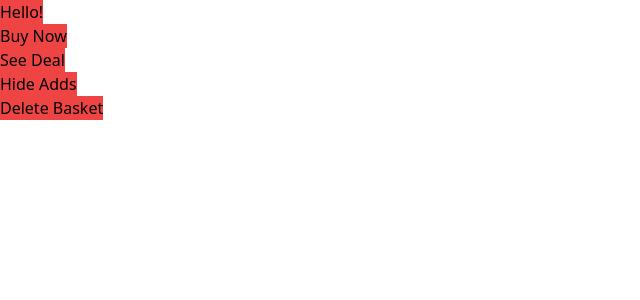
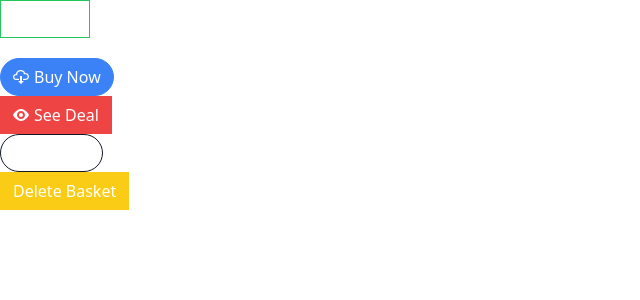
Before and after one commit to ElSmith7/react-menu-components, a React (Create React App) app: page / in a window 1280 px wide. Shown: the top 300 px of the page, without its empty margins (0-640 px from the left). Built offline with nearby package versions, Linux system fonts and the light colour scheme.

Commit message:
imported classnames and react-icons.  Created special Button component styling and overall functionality for other devs

```diff
--- a/package.json
+++ b/package.json
@@ -6,9 +6,11 @@
     "@testing-library/jest-dom": "^5.16.5",
     "@testing-library/react": "^13.4.0",
     "@testing-library/user-event": "^13.5.0",
+    "classnames": "^2.3.2",
     "prop-types": "^15.8.1",
     "react": "^18.2.0",
     "react-dom": "^18.2.0",
+    "react-icons": "^4.7.1",
     "react-scripts": "5.0.1",
     "web-vitals": "^2.1.4"
   },
--- a/src/App.js
+++ b/src/App.js
@@ -1,20 +1,29 @@
 import Button from "./Button";
+import { GoBell, GoCloudDownload, GoEye } from "react-icons/go";
 
 function App() {
+  const handleClick = () => {
+    console.log("hi");
+  };
   return (
     <div>
       <div>
-        <Button success outline>
+        <Button success outline onClick={handleClick} className="mb-5">
+          <GoBell />
           Hello!
         </Button>
       </div>
       <div>
         <Button primary rounded>
+          <GoCloudDownload />
           Buy Now
         </Button>
       </div>
       <div>
-        <Button danger>See Deal</Button>
+        <Button danger>
+          <GoEye />
+          See Deal
+        </Button>
       </div>
       <div>
         <Button secondary outline rounded>
--- a/src/Button.js
+++ b/src/Button.js
@@ -1,4 +1,4 @@
-import PropTypes from "prop-types";
+import className from "classnames";
 
 function Button({
   children,
@@ -9,8 +9,32 @@
   danger,
   outline,
   rounded,
+  ...rest
 }) {
-  return <button className="bg-red-500">{children}</button>;
+  const classes = className(
+    rest.className,
+    "px-3 py-1.5 border flex items-center",
+    {
+      "border-blue-500 bg-blue-500 text-white": primary,
+      "border-gray-900 bg-gray-900 text-white": secondary,
+      "border-green-500 bg-green-500 text-white": success,
+      "border-yellow-400 bg-yellow-400 text-white": warning,
+      "border-red-500 bg-red-500 text-white": danger,
+      "rounded-3xl": rounded,
+      "bg-white": outline,
+      "text-blue-500": outline && primary,
+      "text-gray-900": outline && secondary,
+      "text-green-500": outline && success,
+      "text-yellow-400": outline && warning,
+      "text-red-500": outline && danger,
+    }
+  );
+
+  return (
+    <button {...rest} className={classes}>
+      {children}
+    </button>
+  );
 }
 
 Button.propTypes = {
--- a/src/index.css
+++ b/src/index.css
@@ -3,3 +3,7 @@
 @tailwind components;
 
 @tailwind utilities;
+
+button > svg {
+  margin-right: 5px;
+}
```
Also changed, not shown: 1 other file (tests, documents, lock files or other folders).
